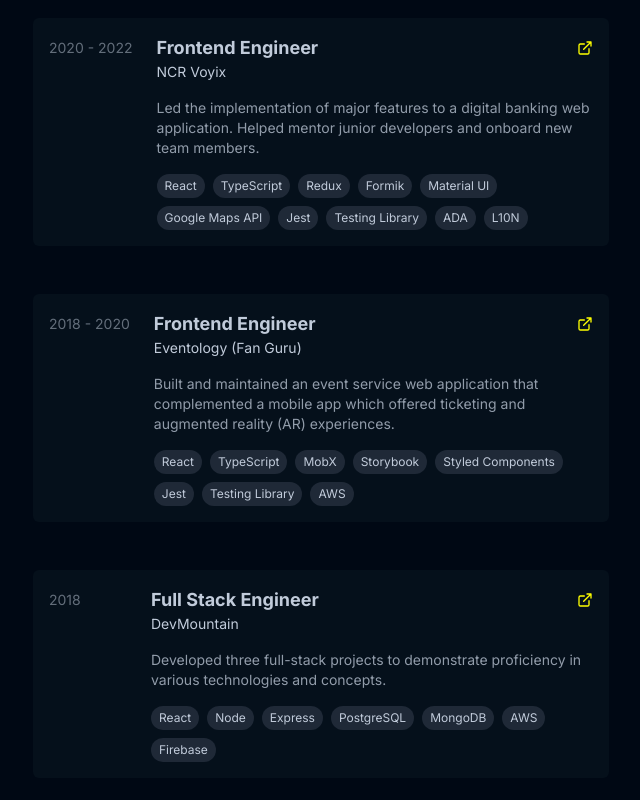
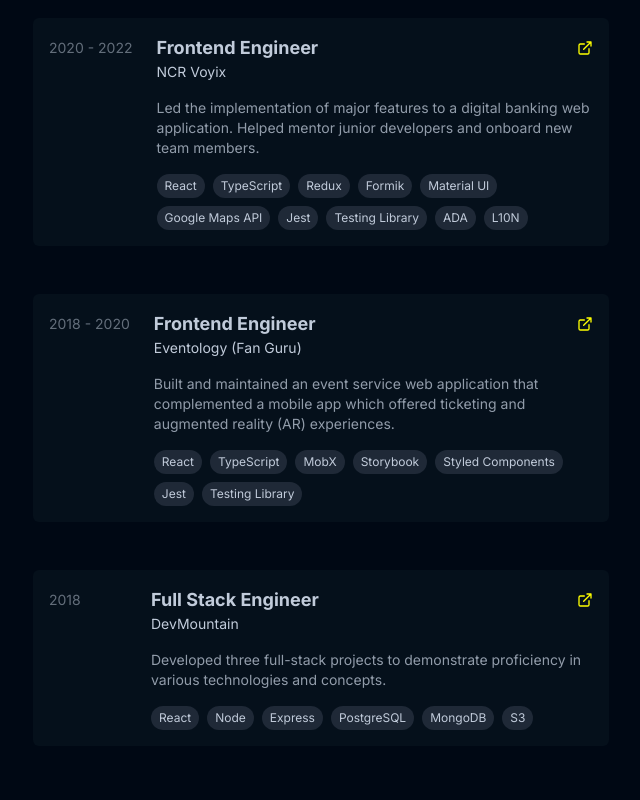
Before and after one commit to bengquist/portfolio, a Next.js app: page / in a window 1280 px wide. Shown: the part 818-1618 px from the top of the page, without its empty margins (607-1247 px from the left). Built offline with nearby package versions, Linux system fonts and the light colour scheme.

Commit message:
update experience data

```diff
--- a/app/experience/data.ts
+++ b/app/experience/data.ts
@@ -54,7 +54,6 @@
 			"Styled Components",
 			"Jest",
 			"Testing Library",
-			"AWS",
 		],
 		url: "https://www.eventology.io",
 	},
@@ -64,15 +63,7 @@
 		company: "DevMountain",
 		description:
 			"Developed three full-stack projects to demonstrate proficiency in various technologies and concepts.",
-		technologies: [
-			"React",
-			"Node",
-			"Express",
-			"PostgreSQL",
-			"MongoDB",
-			"AWS",
-			"Firebase",
-		],
+		technologies: ["React", "Node", "Express", "PostgreSQL", "MongoDB", "S3"],
 		url: "https://devmountain.com",
 	},
 ];
```
